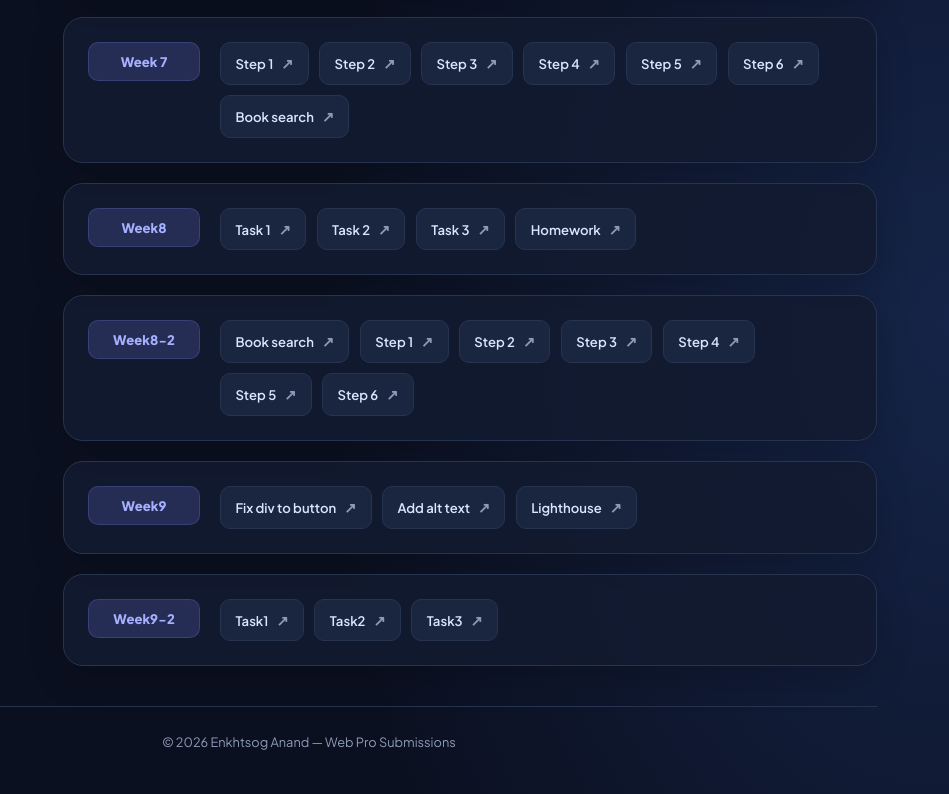
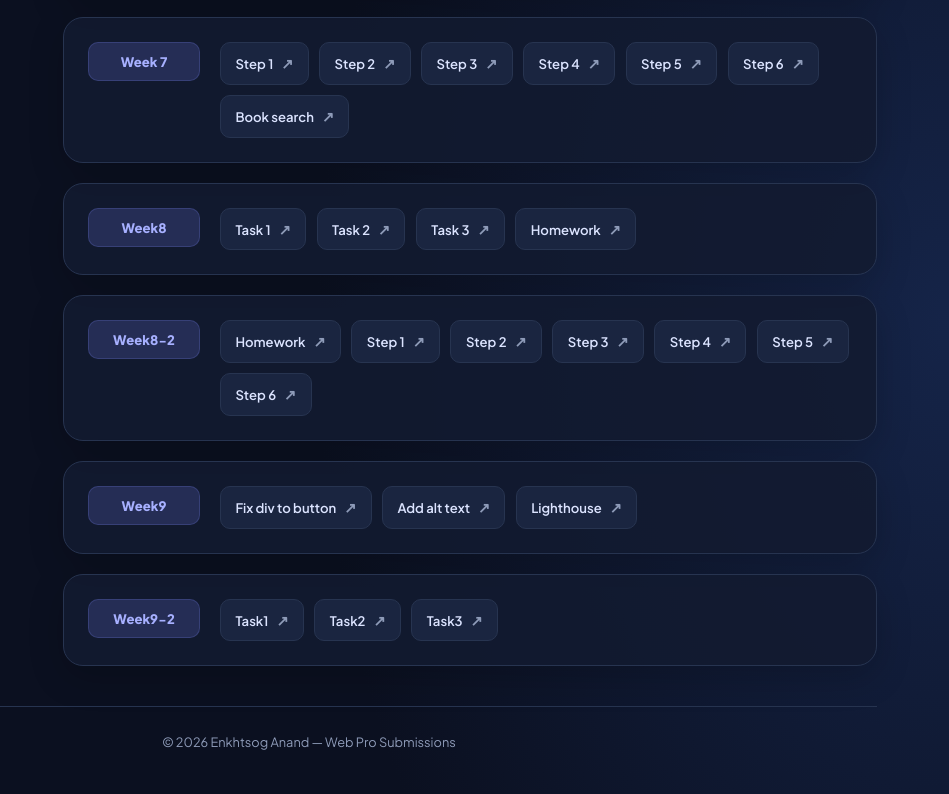
Before and after one commit to Anand1-cmd/web-pro, a plain HTML site: page index.html in a window 1280 px wide. Shown: the part 1562-2356 px from the top of the page, without its empty margins (331-1280 px from the left). Drawn offline with Linux system fonts and the light colour scheme.

Commit message:
Update index.html

```diff
--- a/index.html
+++ b/index.html
@@ -579,7 +579,7 @@
       <section class="week-card">
         <h2>Week8-2</h2>
         <ul class="task-grid">
-          <li><a href="week8-2/book search.html">Book search</a></li>
+          <li><a href="week8-2/homework.html">Homework</a></li>
            <li><a href="week8-2/step1.html">Step 1</a></li>
            <li><a href="week8-2/step2.html">Step 2</a></li>
            <li><a href="week8-2/step3.html">Step 3</a></li>
```
